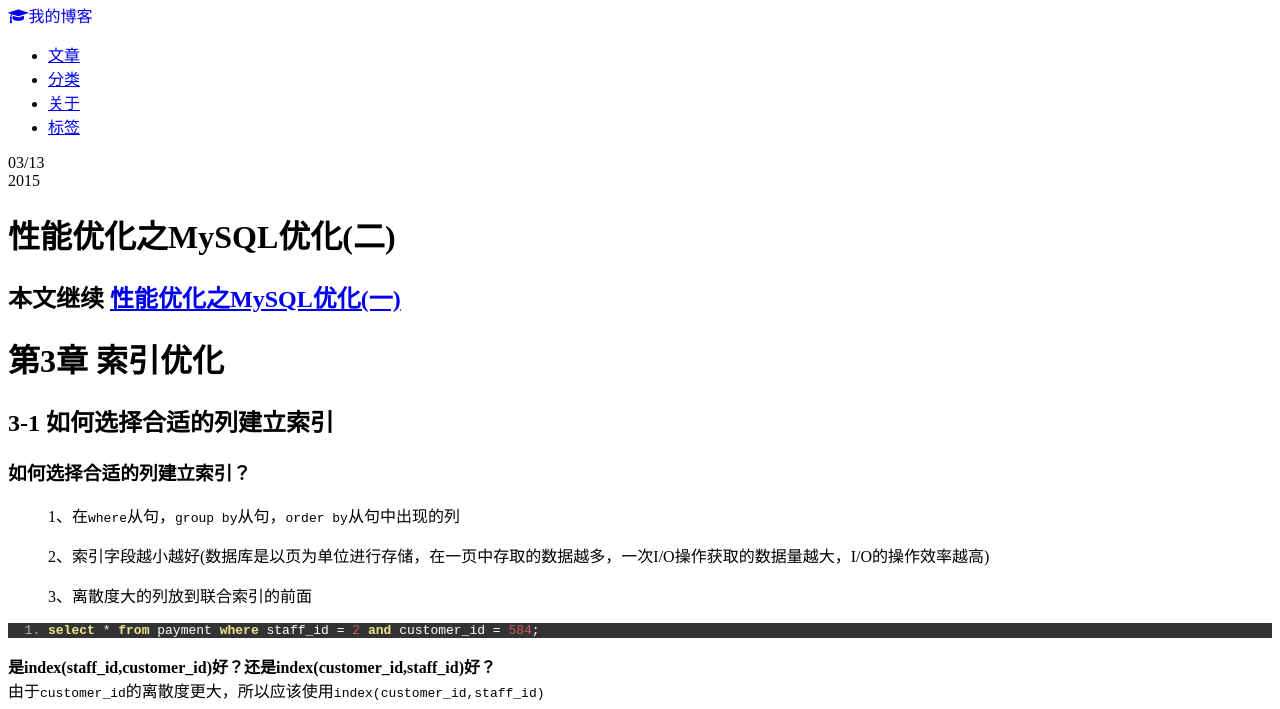
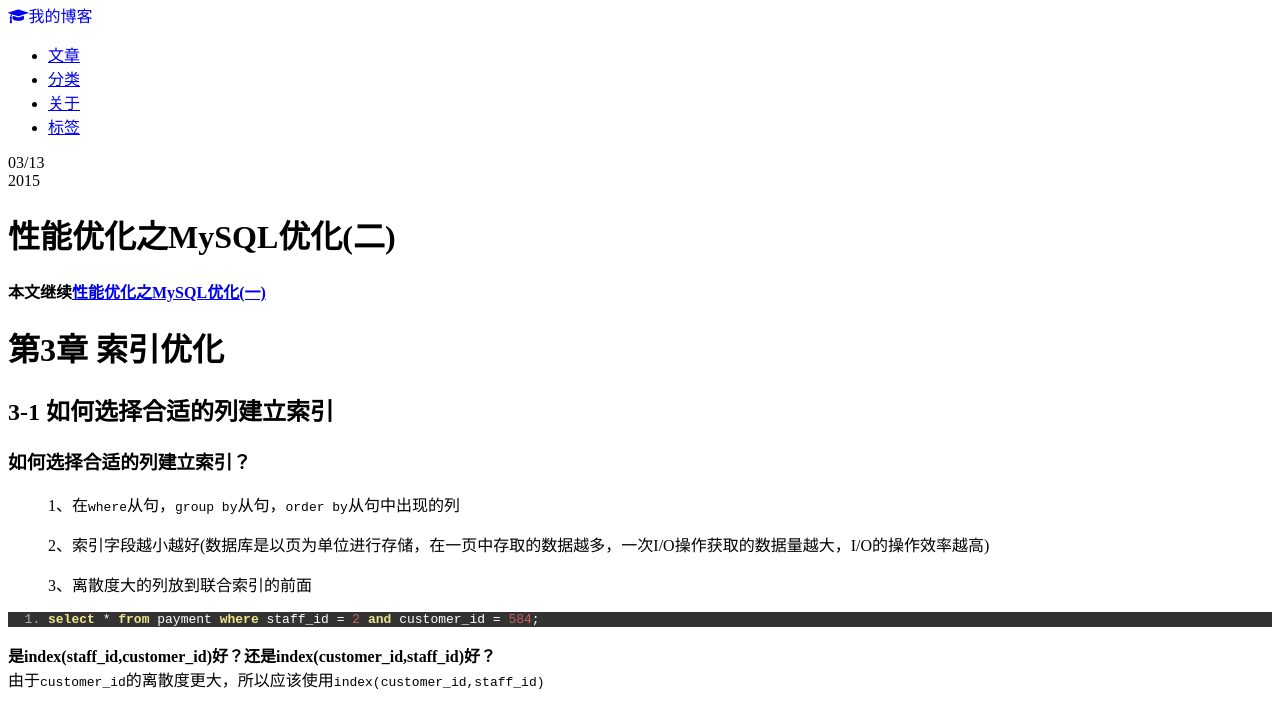
Before and after one commit to hihera/heran.github.io, a Jekyll site: the page built from _posts/2015-03-13-mysql-index-performance.md, in a window 1280 px wide. Shown: the top 709 px of the page. Built offline with Jekyll 4.4.1, drawn with Linux system fonts in a browser that asks for light colours; nearby versions of some CDN libraries; Markdown is read by kramdown in place of the engine named in the settings; comment, search, counter and statistics services are not loaded.

```diff
--- a/_posts/2015-03-13-mysql-index-performance.md
+++ b/_posts/2015-03-13-mysql-index-performance.md
@@ -7,7 +7,7 @@ tags: [Database,MySQL]
 ---
 {% include JB/setup %}
 #性能优化之MySQL优化(二)
-##本文继续 [性能优化之MySQL优化(一)](http://sunheran.com/2015/03/12/mysql-sql-performance/)
+**本文继续[性能优化之MySQL优化(一)](http://sunheran.com/2015/03/12/mysql-sql-performance/)**
 #第3章 索引优化
 ##3-1 如何选择合适的列建立索引
 
```
